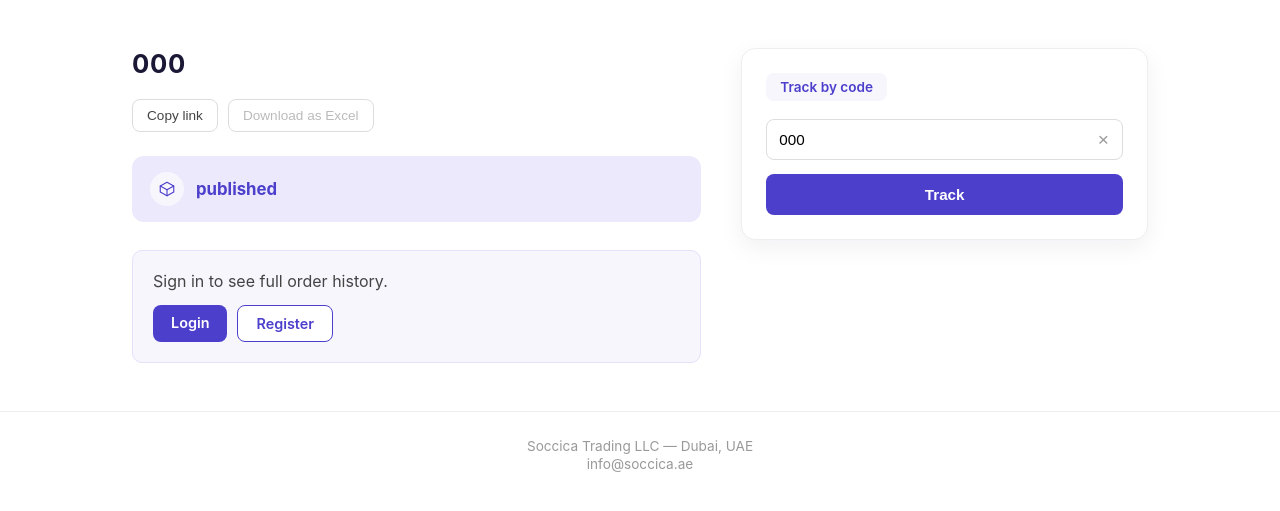
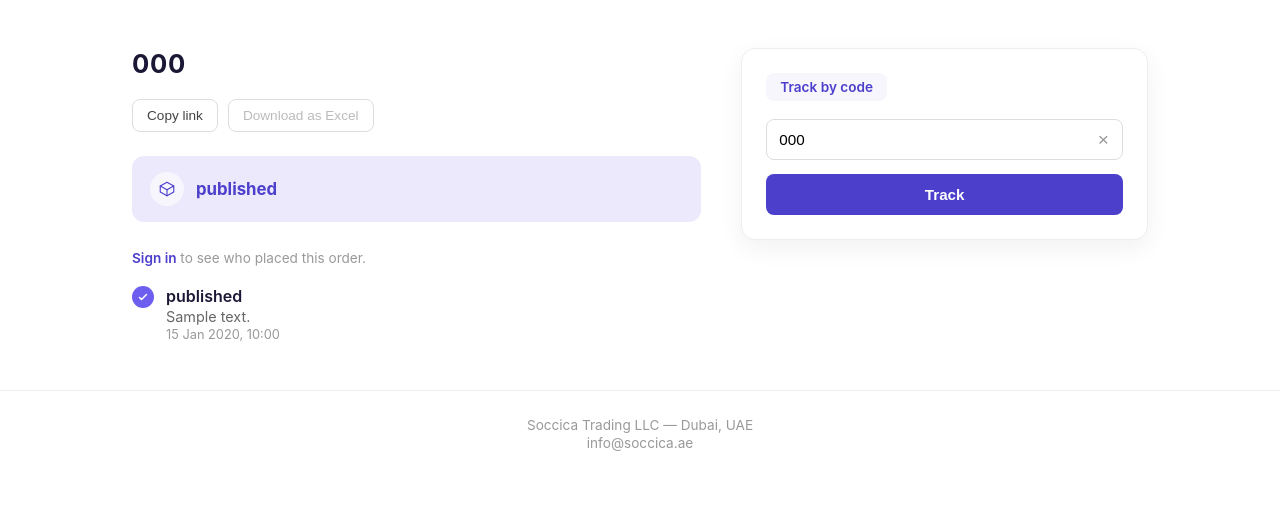
Before and after one commit to rainboweducationaltoys-ux/soccica-commerce-engine, a Flask app: template tracking_app/templates/landing.html in a window 1280 px wide. Shown: the part 58-569 px from the top of the page. Run offline with Flask 3, Linux system fonts and the light colour scheme; the template is opened without the code that fills it: most values are stand-ins (such as "Sample title", 1, 10 or a date in 2020); parts of the project's set-up code (start-up, migrations or seed data) failed here and were passed over; some libraries are stand-ins or nearby versions.

Commit message:
Tracking app v5: make the timeline public, gate only "Ordered by"
- Reverses the v3/v4 model: the step-by-step shipment_timeline is now
  visible to anyone with the code, logged in or not (same data EMX
  shows for any tracking number). Login now only gates one extra
  line, "Ordered by: <name>", shown when session["customer_email"]
  matches orders.customer_email.
- Wrong-account and logged-out now behave identically: full timeline,
  no "Ordered by" line, no leak beyond that.
- Removed the now-dead "Sign in to see full order history" gate and
  its unused auth-prompt/btn-primary/btn-secondary CSS; replaced with
  a lighter "Sign in to see who placed this order" nudge next to the
  timeline for unauthorized viewers.
- Verified the search card's top-right position (screenshot) — the
  existing CSS grid already matched the EMX reference; no layout
  changes were needed there.

Delivery-proof photos (also requested) are not implemented: no
schema/data exists for them yet. Would need a new field/table plus
an admin upload step — out of scope for this change.

```diff
--- a/tracking_app/app.py
+++ b/tracking_app/app.py
@@ -102,6 +102,11 @@ def index():
         order = get_order_by_code(code)
 
         if order:
+            # Timeline is public to anyone with the code — same data EMX
+            # shows for any tracking number. Login only gates the extra
+            # "Ordered by" detail below, not the timeline itself.
+            timeline = get_timeline_for_code(code)
+
             session_email = session.get("customer_email", "")
 
             if session_email:
@@ -109,13 +114,6 @@ def index():
                     session_email,
                     order.get("customer_email", ""),
                 )
-
-                if authorized:
-                    timeline = get_timeline_for_code(code)
-                else:
-                    # Logged in but wrong account — must look identical
-                    # to "code not found", never reveal the code exists.
-                    order = None
 
     return render_template(
         "landing.html",
--- a/tracking_app/templates/landing.html
+++ b/tracking_app/templates/landing.html
@@ -99,46 +99,6 @@
             font-size: 0.9rem;
         }
 
-        .auth-prompt {
-            background: #F7F6FD;
-            border: 1px solid #E4E1FA;
-            border-radius: 10px;
-            padding: 20px;
-        }
-
-        .auth-prompt p {
-            margin: 0 0 14px;
-            color: #444;
-        }
-
-        .auth-buttons {
-            display: flex;
-            gap: 10px;
-        }
-
-        .btn-primary, .btn-secondary {
-            display: inline-block;
-            padding: 9px 18px;
-            border-radius: 8px;
-            font-weight: 600;
-            font-size: 0.9rem;
-        }
-
-        .btn-primary {
-            background: #4C3FCB;
-            color: #fff;
-        }
-
-        .btn-primary:hover { background: #3d31a8; }
-
-        .btn-secondary {
-            background: #fff;
-            color: #4C3FCB;
-            border: 1px solid #4C3FCB;
-        }
-
-        .btn-secondary:hover { background: #F7F6FD; }
-
         .utility-row {
             display: flex;
             gap: 10px;
@@ -201,6 +161,25 @@
         .status-banner .label {
             font-weight: 700;
             font-size: 1.05rem;
+        }
+
+        .ordered-by {
+            color: #444;
+            font-size: 0.9rem;
+            margin-bottom: 20px;
+        }
+
+        .ordered-by strong { color: #1B1836; }
+
+        .sign-in-nudge {
+            color: #999;
+            font-size: 0.85rem;
+            margin-bottom: 20px;
+        }
+
+        .sign-in-nudge a {
+            color: #4C3FCB;
+            font-weight: 600;
         }
 
         /* --- Vertical timeline --- */
@@ -383,6 +362,13 @@
                     </div>
 
                     {% if authorized %}
+                    <div class="ordered-by">Ordered by: <strong>{{ order.customer_name }}</strong></div>
+                    {% else %}
+                    <div class="sign-in-nudge">
+                        <a href="{{ url_for('login', code=code) }}">Sign in</a> to see who placed this order.
+                    </div>
+                    {% endif %}
+
                     <ul class="timeline">
                         {% for event in timeline %}
                         <li>
@@ -399,15 +385,6 @@
                         </li>
                         {% endfor %}
                     </ul>
-                    {% else %}
-                    <div class="auth-prompt">
-                        <p>Sign in to see full order history.</p>
-                        <div class="auth-buttons">
-                            <a class="btn-primary" href="{{ url_for('login', code=code) }}">Login</a>
-                            <a class="btn-secondary" href="{{ url_for('register', code=code) }}">Register</a>
-                        </div>
-                    </div>
-                    {% endif %}
                 {% endif %}
             {% else %}
                 <p class="instruction">Enter your tracking code to see your order status.</p>
```
